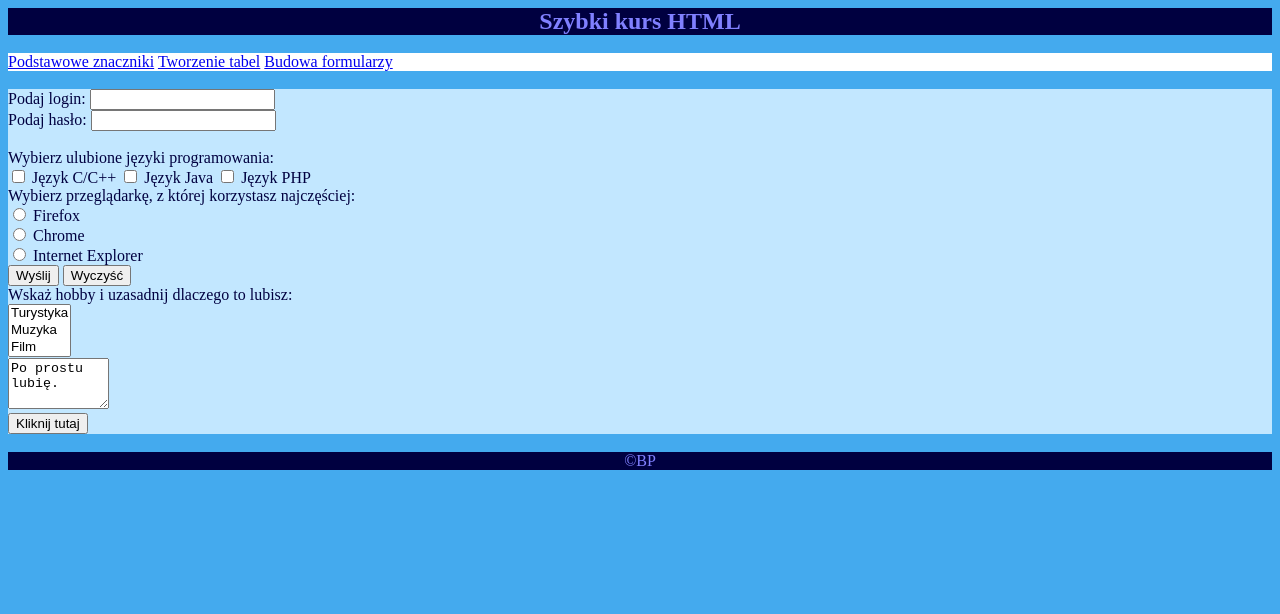
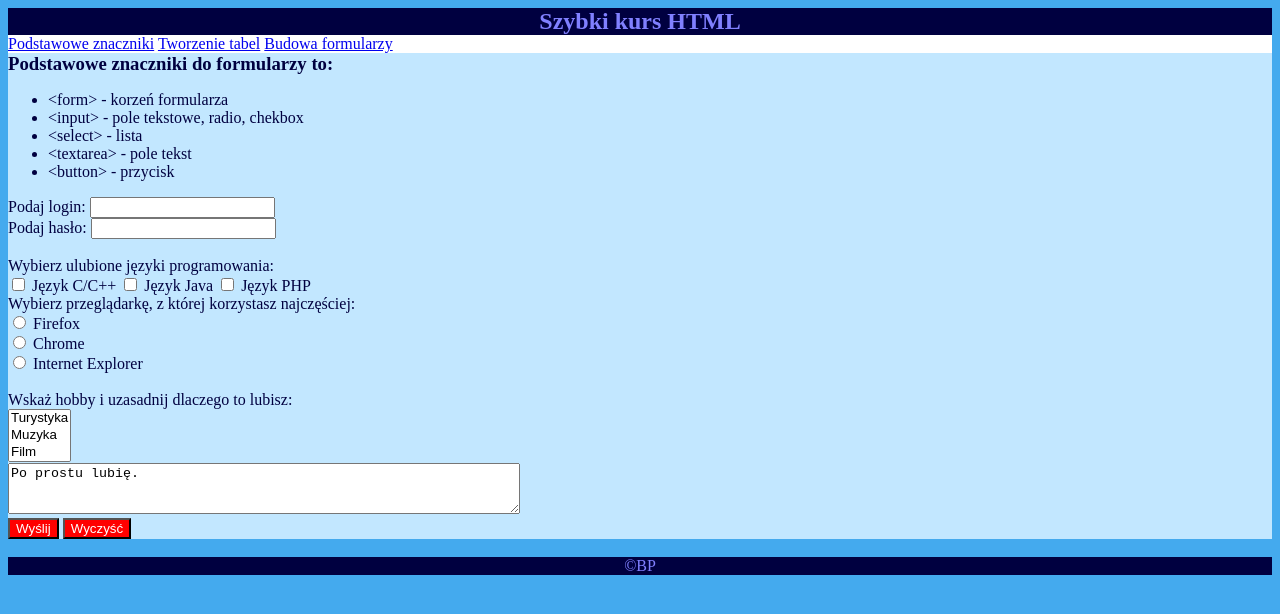
Before and after one commit to volodymyr-tsukanov/poai-html-1, a plain HTML site: page html/formularz.html in a window 1280 px wide. Drawn offline with Linux system fonts and the light colour scheme.

Commit message:
modified lab2

```diff
--- a/html/formularz.html
+++ b/html/formularz.html
@@ -10,16 +10,24 @@
     <div id="kontener">
         <div id="baner">
             <h2>Szybki kurs HTML</h2>
-        </div> <br>
+        </div>
         <div id="menu">
             <a href="index.html">Podstawowe znaczniki</a>
             <a href="tabele.html">Tworzenie tabel</a>
             <a href="formularz.html">Budowa formularzy</a>
-        </div> <br>
+        </div>
         <div id="tresc">
+			<h3>Podstawowe znaczniki do formularzy to:</h3>
+            <ul>
+                <li>&lt;form&gt; - korzeń formularza</li>
+                <li>&lt;input&gt; - pole tekstowe, radio, chekbox</li>
+                <li>&lt;select&gt; - lista</li>
+                <li>&lt;textarea&gt; - pole tekst</li>
+                <li>&lt;button&gt; - przycisk</li>
+            </ul>
             <form action="mailto:vt@cs.pollub.pl" method="post">
                 <label for="edittext">Podaj login: </label> <input type="text" id="edittext" name="login" /> <br>
-                <label for="edittext">Podaj hasło: </label> <input type="password" id="edittext" name="pass" /> <br><br>
+                <label for="edittext2">Podaj hasło: </label> <input type="password" id="edittext2" name="pass" /> <br><br>
                 Wybierz ulubione języki programowania: <br>
                 <input type="checkbox" name="C" value="C" /> Język C/C++
                 <input type="checkbox" name="Java" value="J" /> Język Java
@@ -29,8 +37,6 @@
                 <input type="radio" name="przegladarka" value="Ch" /> Chrome <br>
                 <input type="radio" name="przegladarka" value="II" />
                 Internet Explorer<br>
-                <input type="submit" value="Wyślij" />
-                <input type="reset" value="Wyczyść" />
                 <!-- Inne znaczniki pól formularza -->
                 <br>Wskaż hobby i uzasadnij dlaczego to lubisz:
                 <br>
@@ -44,9 +50,11 @@
 <textarea cols="10" rows="3" name="opinia">
 Po prostu lubię.
 </textarea><br>
-                <button name="Kliknij" value="Klikniety">
+				<input type="submit" value="Wyślij" class="btn" />
+                <input type="reset" value="Wyczyść" class="btn" />
+                <!--button name="Kliknij" value="Klikniety">
                     Kliknij tutaj
-                </button>
+                </button-->
             </form>
         </div>
     </div> <br>
--- a/html/style.css
+++ b/html/style.css
@@ -62,3 +62,13 @@ tfoot a {
 label {
 	cursor: help;
 }
+
+textarea {
+	width: 40%;
+}
+
+
+.btn {
+	color: white;
+	background: red;
+}
```
Also changed, not shown: html/index.html (+2 -2 lines), html/tabele.html (+12 -2 lines).
